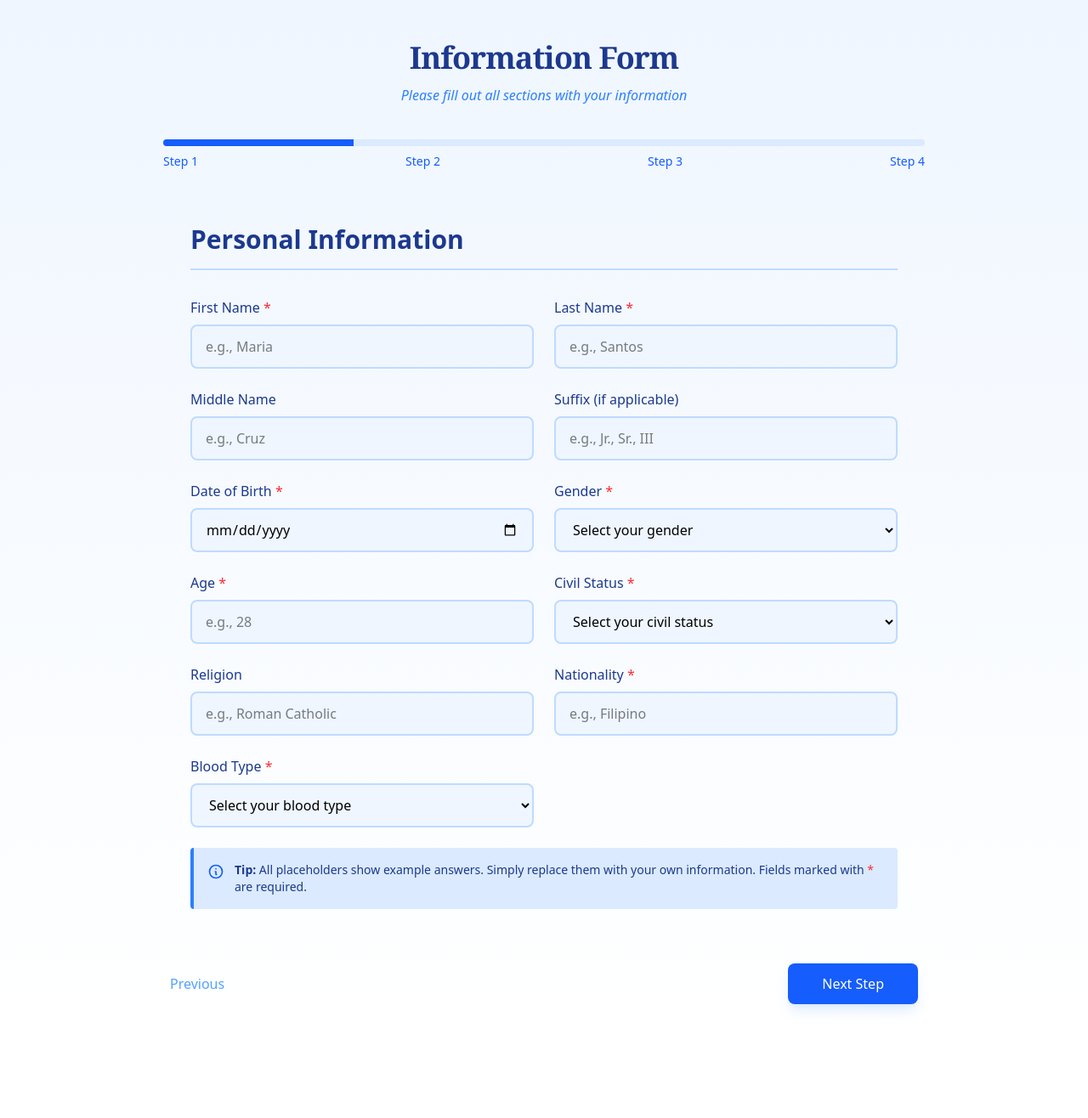
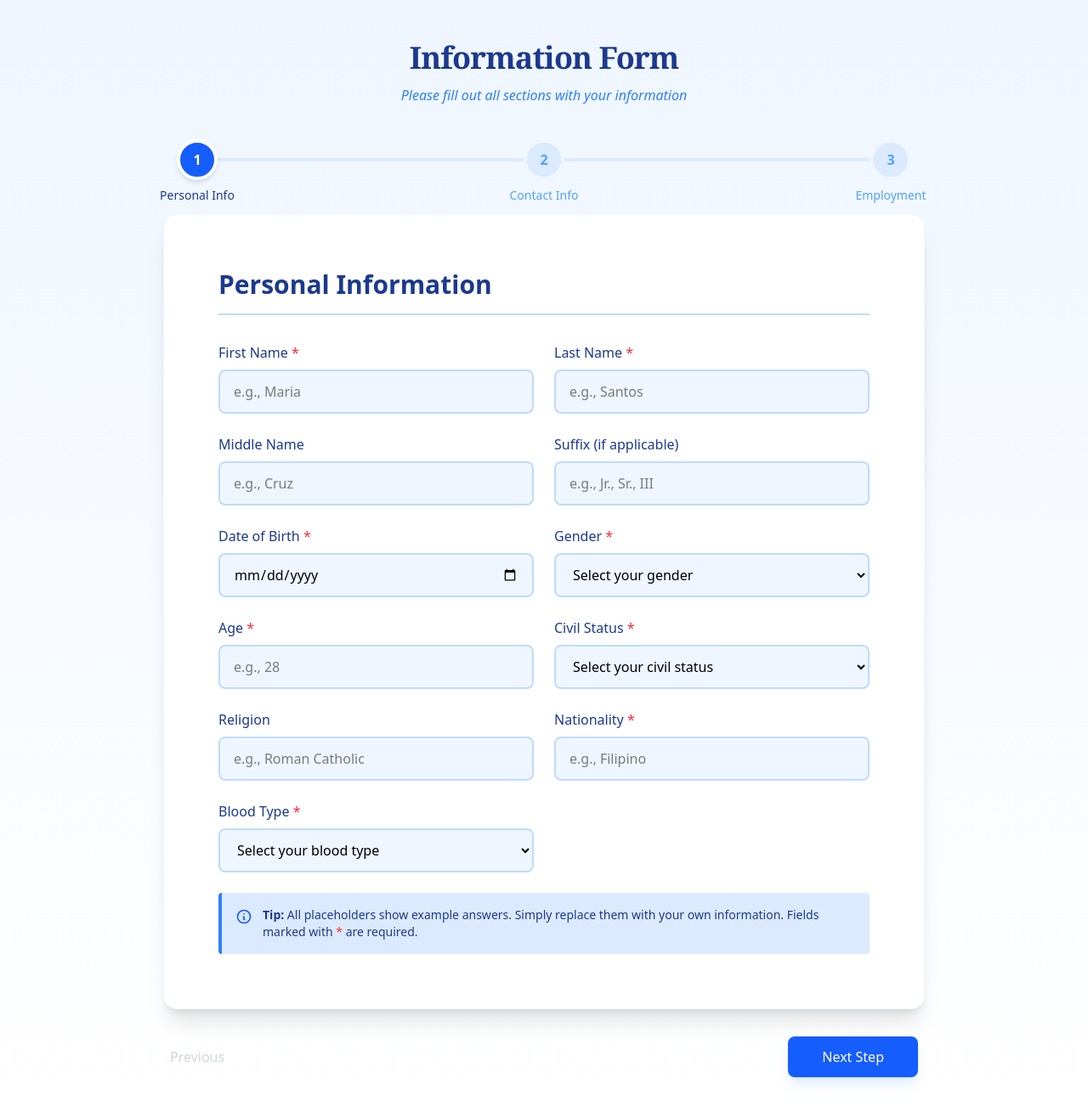
Before and after one commit to melody-meria/pace-trial-vue, a Vue app: page / in a window 1280 px wide. Shown: the whole page at 85% size. Before the commit the page ends 1230 px from the top, so only its background shows below. Built offline with nearby package versions, Linux system fonts and the light colour scheme.

Commit message:
made a container and added function to the next step button, second step is also removed to avoid redundancy

```diff
--- a/src/components/StepIndicator.vue
+++ b/src/components/StepIndicator.vue
@@ -1,29 +1,54 @@
 <script setup>
-import { ref, computed } from "vue";
+import { computed } from "vue";
 
-const currentStep = ref(1);
-const totalSteps = 4; // change according to your steps
+// We use "props" so the parent (FormLayout) can tell this component which step is active
+const props = defineProps({
+  currentStep: {
+    type: Number,
+    default: 1
+  }
+});
 
-// calculate progress percentage
-const progressValue = computed(() => (currentStep.value / totalSteps) * 100);
+const steps = [
+  { id: 1, name: 'Personal Info' },
+  { id: 2, name: 'Contact Info' },
+  { id: 3, name: 'Employment' }
+];
+
+const totalSteps = steps.length;
+const progressWidth = computed(() => ((props.currentStep - 1) / (totalSteps - 1)) * 100);
 </script>
 
 <template>
-  <div class="mb-6">
-    <!-- Progress Bar -->
-    <div class="relative w-full h-2 bg-blue-100 rounded-full overflow-hidden">
+  <div class="w-full max-w-4xl mx-auto mb-10 px-4">
+    <div class="relative flex justify-between mb-4">
+
+      <div class="absolute top-1/2 left-0 w-full h-1 bg-blue-100 -translate-y-1/2 z-0 rounded-full"></div>
+
       <div
-        class="bg-blue-600 h-full transition-all"
-        :style="{ transform: `translateX(-${100 - progressValue}% )` }"
+        class="absolute top-1/2 left-0 h-1 bg-blue-600 -translate-y-1/2 z-0 transition-all duration-500 rounded-full"
+        :style="{ width: progressWidth + '%' }"
       ></div>
-    </div>
 
-    <!-- Step Labels -->
-    <div class="flex justify-between text-sm mt-2 text-blue-600 font-medium">
-      <span>Step 1</span>
-      <span>Step 2</span>
-      <span>Step 3</span>
-      <span>Step 4</span>
+      <div v-for="step in steps" :key="step.id" class="relative z-10 flex flex-col items-center">
+        <div
+          class="w-10 h-10 md:w-12 md:h-12 flex items-center justify-center rounded-full border-4 transition-all duration-300 font-bold"
+          :class="[
+            step.id <= props.currentStep
+              ? 'bg-blue-600 border-white text-white shadow-md'
+              : 'bg-blue-100 border-blue-50 text-blue-400'
+          ]"
+        >
+          {{ step.id }}
+        </div>
+
+        <div
+          class="absolute top-14 whitespace-nowrap text-xs md:text-sm font-medium transition-colors duration-300"
+          :class="step.id <= props.currentStep ? 'text-blue-900' : 'text-blue-400'"
+        >
+          {{ step.name }}
+        </div>
+      </div>
     </div>
   </div>
 </template>
--- a/src/layouts/FormLayout.vue
+++ b/src/layouts/FormLayout.vue
@@ -1,13 +1,30 @@
 <script setup>
+import { ref } from 'vue'
 import PersonalInfoForm from '../components/PersonalInfoForm.vue'
 import StepIndicator from '../components/StepIndicator.vue'
+
+// 1. Create the 'state' to track which step we are on
+const currentStep = ref(1)
+const totalSteps = 4
+
+// 2. Functions to change the steps
+const nextStep = () => {
+  if (currentStep.value < totalSteps) {
+    currentStep.value++
+  }
+}
+
+const prevStep = () => {
+  if (currentStep.value > 1) {
+    currentStep.value--
+  }
+}
 </script>
 
 <template>
   <div class="min-h-screen w-full bg-gradient-to-b from-blue-50 to-white py-12 px-4 sm:px-6 lg:px-8 font-sans">
     <div class="max-w-4xl mx-auto">
 
-      <!-- Header -->
       <div class="text-center mb-10">
         <h1 class="text-3xl md:text-4xl font-black text-blue-900 mb-3 tracking-tight font-serif">
           Information Form
@@ -17,19 +34,34 @@ import StepIndicator from '../components/StepIndicator.vue'
         </p>
       </div>
 
-      <!-- Step Indicator -->
-      <StepIndicator />
+      <StepIndicator :currentStep="currentStep" />
 
-      <!-- Form -->
-      <div class="mt-8">
-        <PersonalInfoForm />
+      <div class="mt-8 bg-white p-8 rounded-2xl shadow-xl border border-blue-50">
+        <PersonalInfoForm v-if="currentStep === 1" />
+
+        <div v-else class="py-20 text-center">
+          <h2 class="text-2xl text-blue-900 font-bold">Step {{ currentStep }} Content</h2>
+          <p class="text-gray-500 mt-2">Coming soon: Uploads & Contact Info</p>
+        </div>
       </div>
 
-      <!-- Buttons -->
       <div class="mt-8 flex items-center justify-between px-2">
-        <button class="text-blue-400 hover:text-blue-600 font-medium">Previous</button>
-        <button class="px-10 bg-blue-600 hover:bg-blue-700 shadow-lg shadow-blue-200/50 text-white rounded-lg py-3">
-          Next Step
+        <button
+          @click="prevStep"
+          :class="[
+            'font-medium transition-colors',
+            currentStep === 1 ? 'text-gray-300 cursor-not-allowed' : 'text-blue-400 hover:text-blue-600'
+          ]"
+          :disabled="currentStep === 1"
+        >
+          Previous
+        </button>
+
+        <button
+          @click="nextStep"
+          class="px-10 bg-blue-600 hover:bg-blue-700 shadow-lg shadow-blue-200/50 text-white rounded-lg py-3 transition-transform active:scale-95"
+        >
+          {{ currentStep === totalSteps ? 'Submit' : 'Next Step' }}
         </button>
       </div>
     </div>
```
